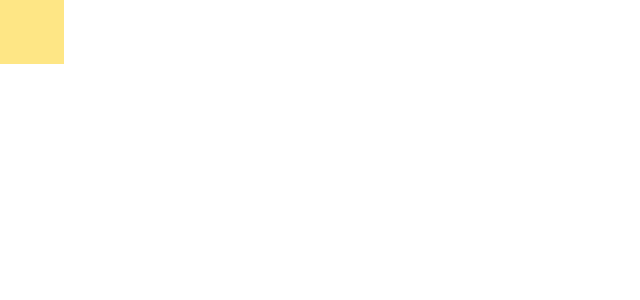
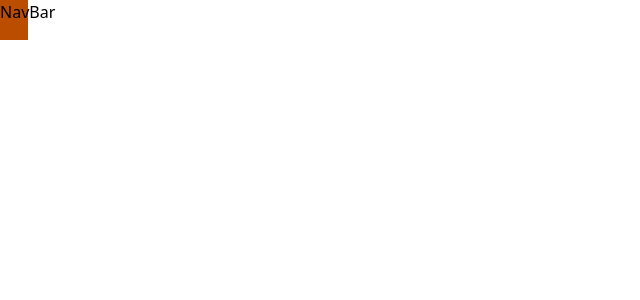
Before and after one commit to Rameeskc/music_app_frontend, a React (Vite) app: page / in a window 1280 px wide. Shown: the top 300 px of the page, without its empty margins (0-640 px from the left). Built offline with nearby package versions, Linux system fonts and the light colour scheme.

Commit message:
started routing

```diff
--- a/package.json
+++ b/package.json
@@ -13,6 +13,7 @@
     "@tailwindcss/vite": "^4.0.15",
     "react": "^19.0.0",
     "react-dom": "^19.0.0",
+    "react-router-dom": "^7.4.0",
     "tailwindcss": "^4.0.15"
   },
   "devDependencies": {
--- a/src/App.jsx
+++ b/src/App.jsx
@@ -1,14 +1,18 @@
-
+import { BrowserRouter, Routes, Route } from "react-router-dom"
+import User from "./routes/User"
 
 
 function App() {
 
 
   return (
+    <BrowserRouter>
+      <Routes>
+        <Route path="/*"  element={<User/>}  />
+      </Routes>
+    </BrowserRouter>
+  )
 
-     <div className=' w-16 h-16 bg-amber-200'></div>
-
-  )
 }
 
 export default App
--- /dev/null
+++ b/src/components/user/NavBar.jsx
@@ -0,0 +1,9 @@
+import React from 'react'
+
+const NavBar = () => {
+  return (
+    <div className=' w-7 h-10 bg-amber-700'>NavBar</div>
+  )
+}
+
+export default NavBar
--- /dev/null
+++ b/src/pages/user/Home.jsx
@@ -0,0 +1,10 @@
+import React from 'react'
+import NavBar from '../../components/user/NavBar';
+
+const Home = () => {
+  return (
+    <NavBar/>
+  )
+}
+
+export default Home
--- /dev/null
+++ b/src/routes/User.jsx
@@ -0,0 +1,13 @@
+import React from 'react'
+import { Route,Routes } from 'react-router-dom'
+import Home from "../pages/user/Home"
+
+const User = () => {
+  return (
+    <Routes>
+        <Route path='/' element=<Home/> />
+    </Routes>
+  )
+}
+
+export default User
```
Also changed, not shown: src/routes/Admin.jsx (added), 1 other file (tests, documents, lock files or other folders).
